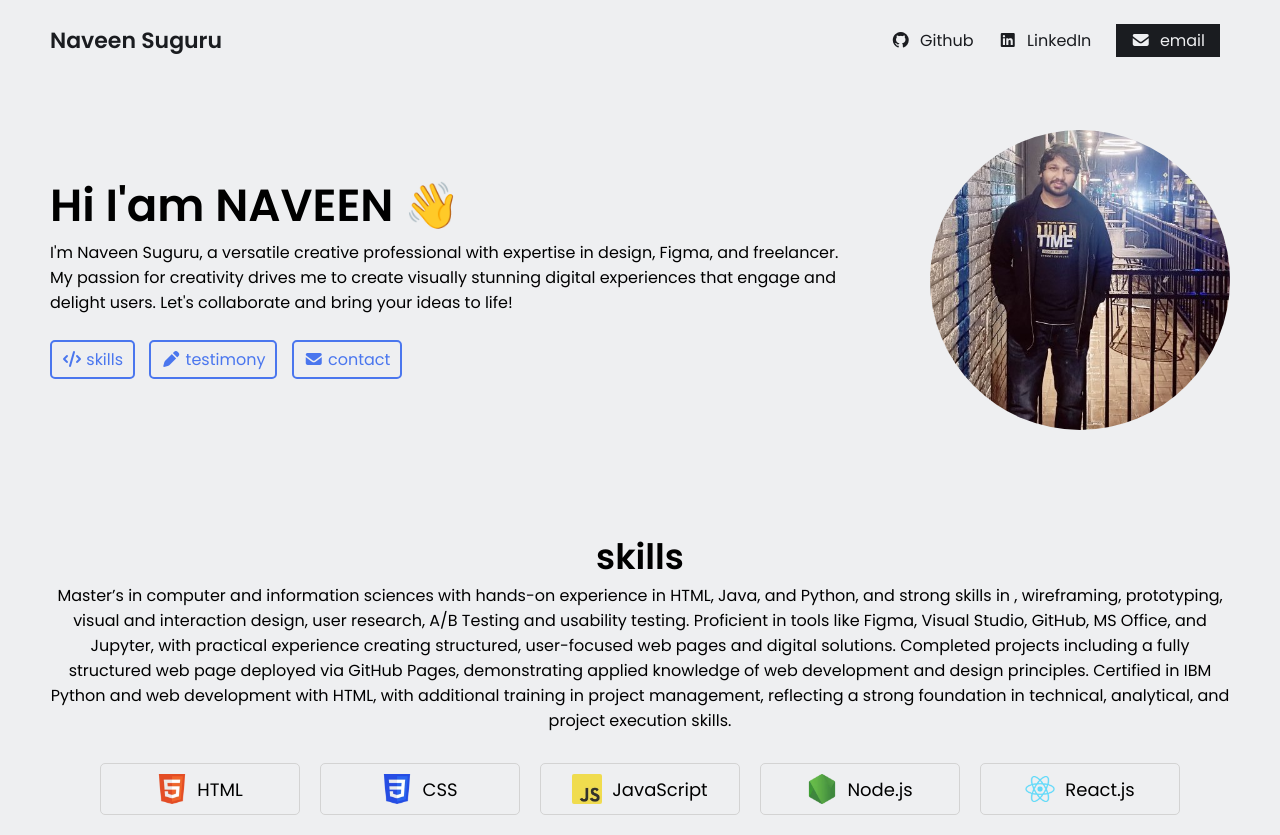
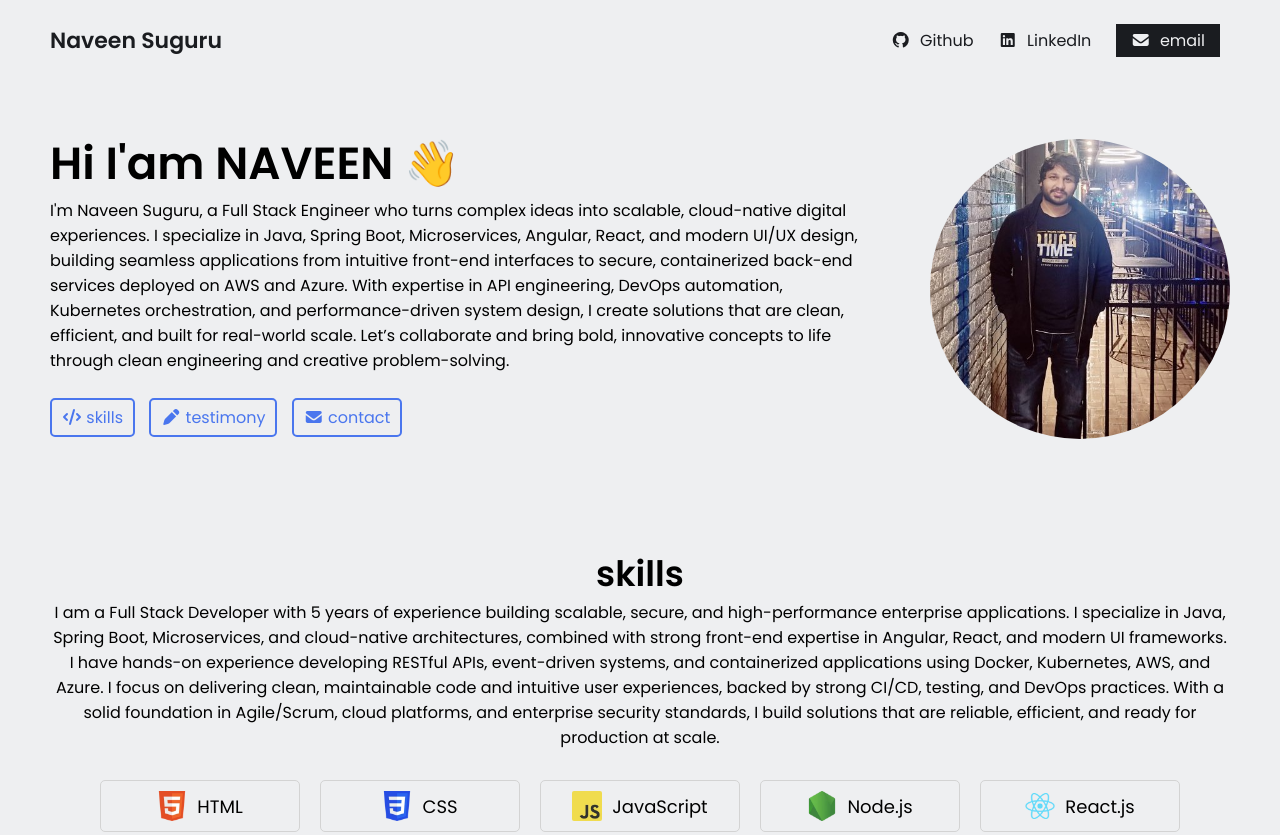
Before and after one commit to Naveen2204-git/naveen-suguru-portfolio, a plain HTML site: page index.html in a window 1280 px wide. Shown: the top 835 px of the page. Drawn offline with Linux system fonts and the light colour scheme.

Commit message:
Update index.html
summary update

```diff
--- a/index.html
+++ b/index.html
@@ -44,7 +44,7 @@
     <section class="hero-section">
     <div class="text">
 <h2> Hi I'am NAVEEN 👋</h2>
-<p>I'm Naveen Suguru, a versatile creative professional with expertise in design, Figma, and freelancer. My passion for creativity drives me to create visually stunning digital experiences that engage and delight users. Let's collaborate and bring your ideas to life!</p>
+<p>I'm Naveen Suguru, a Full Stack Engineer who turns complex ideas into scalable, cloud-native digital experiences. I specialize in Java, Spring Boot, Microservices, Angular, React, and modern UI/UX design, building seamless applications from intuitive front-end interfaces to secure, containerized back-end services deployed on AWS and Azure. With expertise in API engineering, DevOps automation, Kubernetes orchestration, and performance-driven system design, I create solutions that are clean, efficient, and built for real-world scale. Let’s collaborate and bring bold, innovative concepts to life through clean engineering and creative problem-solving.</p>
 
   <div class="links">
  <a href="#skills">
@@ -71,13 +71,11 @@
     <section id="skills" class="skills-section">
       <h2>skills</h2>
       <div class="text">
-        Master’s in computer and information sciences with hands-on experience in HTML, Java, and Python, and strong skills
-in , wireframing, prototyping, visual and interaction design, user research, A/B Testing and usability testing.
-Proficient in tools like Figma, Visual Studio, GitHub, MS Office, and Jupyter, with practical experience creating
-structured, user-focused web pages and digital solutions. Completed projects including a fully structured web page
-deployed via GitHub Pages, demonstrating applied knowledge of web development and design principles. Certified in
-IBM Python and web development with HTML, with additional training in project management, reflecting a strong
-foundation in technical, analytical, and project execution skills.
+       I am a Full Stack Developer with 5 years of experience building scalable, secure, and high-performance enterprise applications.
+       I specialize in Java, Spring Boot, Microservices, and cloud-native architectures, combined with strong front-end expertise in Angular, React, and modern UI frameworks.
+        I have hands-on experience developing RESTful APIs, event-driven systems, and containerized applications using Docker, Kubernetes, AWS, and Azure.
+        I focus on delivering clean, maintainable code and intuitive user experiences, backed by strong CI/CD, testing, and DevOps practices.
+        With a solid foundation in Agile/Scrum, cloud platforms, and enterprise security standards, I build solutions that are reliable, efficient, and ready for production at scale.
       </div>
  <div class="cells">
     <div class="cell">
```
